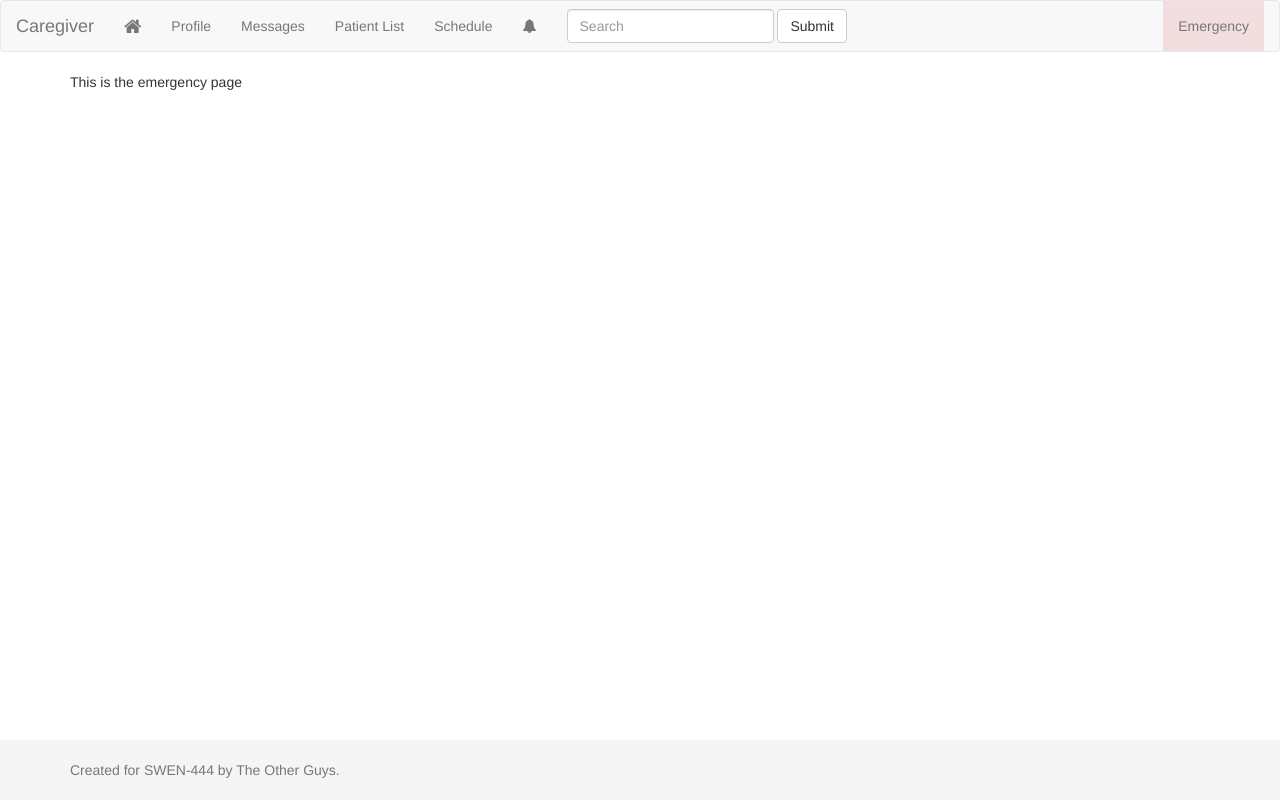
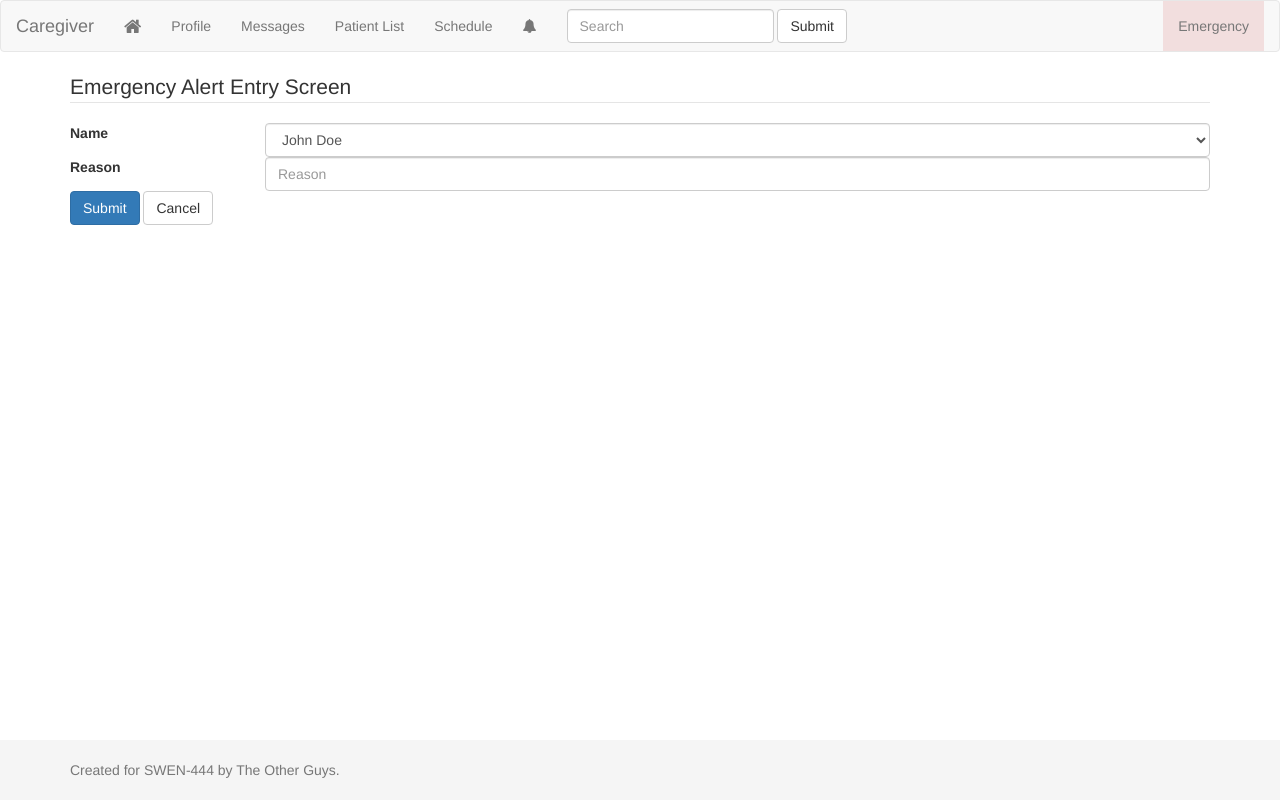
Before and after one commit to ma9851/caregiver, a website: page html/caregiver-emergency.html in a window 1280 px wide. Drawn offline with nearby package versions, Linux system fonts and the light colour scheme; files that its build step writes are made by us from their sources; files whose address does not match are found by name.

Commit message:
Creating a user is now properly routed Emergency form is now implemented - needs backend

```diff
--- a/html/caregiver-emergency.html
+++ b/html/caregiver-emergency.html
@@ -58,7 +58,40 @@
 </nav>
 
 <div class="container">
-    This is the emergency page
+    <div class="row">
+        <div class="col-xs-12 col-sm-12 col-md-12 col-lg-12">
+            <form action="" method="post" role="form">
+                <legend>Emergency Alert Entry Screen</legend>
+                <div class="row">
+                    <div class="form-group">
+                        <label for="name" class="col-sm-2 control-label">Name</label>
+                        <div class="col-sm-10">
+                            <select class="form-control" id="name">
+                                <option value="1">John Doe</option>
+                                <option value="2">Jane Doe</option>
+                                <option value="3">Bob Smith</option>
+                                <option value="4">Karry Forya</option>
+                            </select>
+                        </div>
+                    </div>
+                </div>
+                <div class="row">
+                    <div class="form-group">
+                        <label for="reason" class="col-sm-2 control-label">Reason</label>
+                        <div class="col-sm-10">
+                            <input type="text" class="form-control" id="reason" placeholder="Reason">
+                        </div>
+                    </div>
+                </div>
+                <div class="row">
+                    <div class="col-xs-12 col-sm-12 col-md-12 col-lg-12">
+                        <button type="submit" class="btn btn-primary">Submit</button>
+                        <button type="submit" class="btn btn-default">Cancel</button>
+                    </div>
+                </div>
+            </form>
+        </div>
+    </div>
 </div>
 
 <div id="includefooter"></div>
```
Also changed, not shown: app.js (+8 -0 lines), html/create-account-caregiver-form.html (+12 -1 lines), html/create-account-type.html (+5 -2 lines), html/landing.html (+1 -1 lines).
